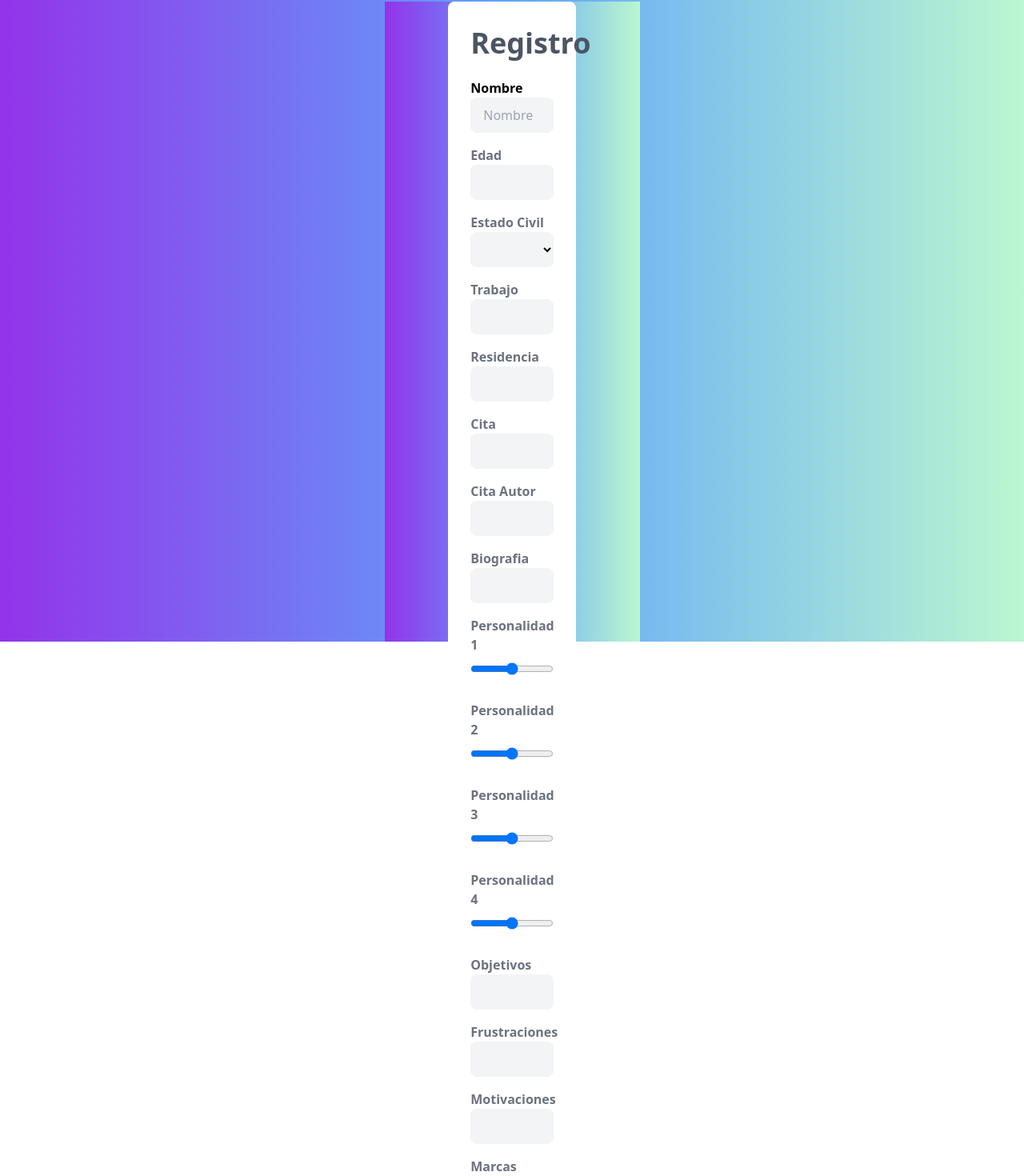
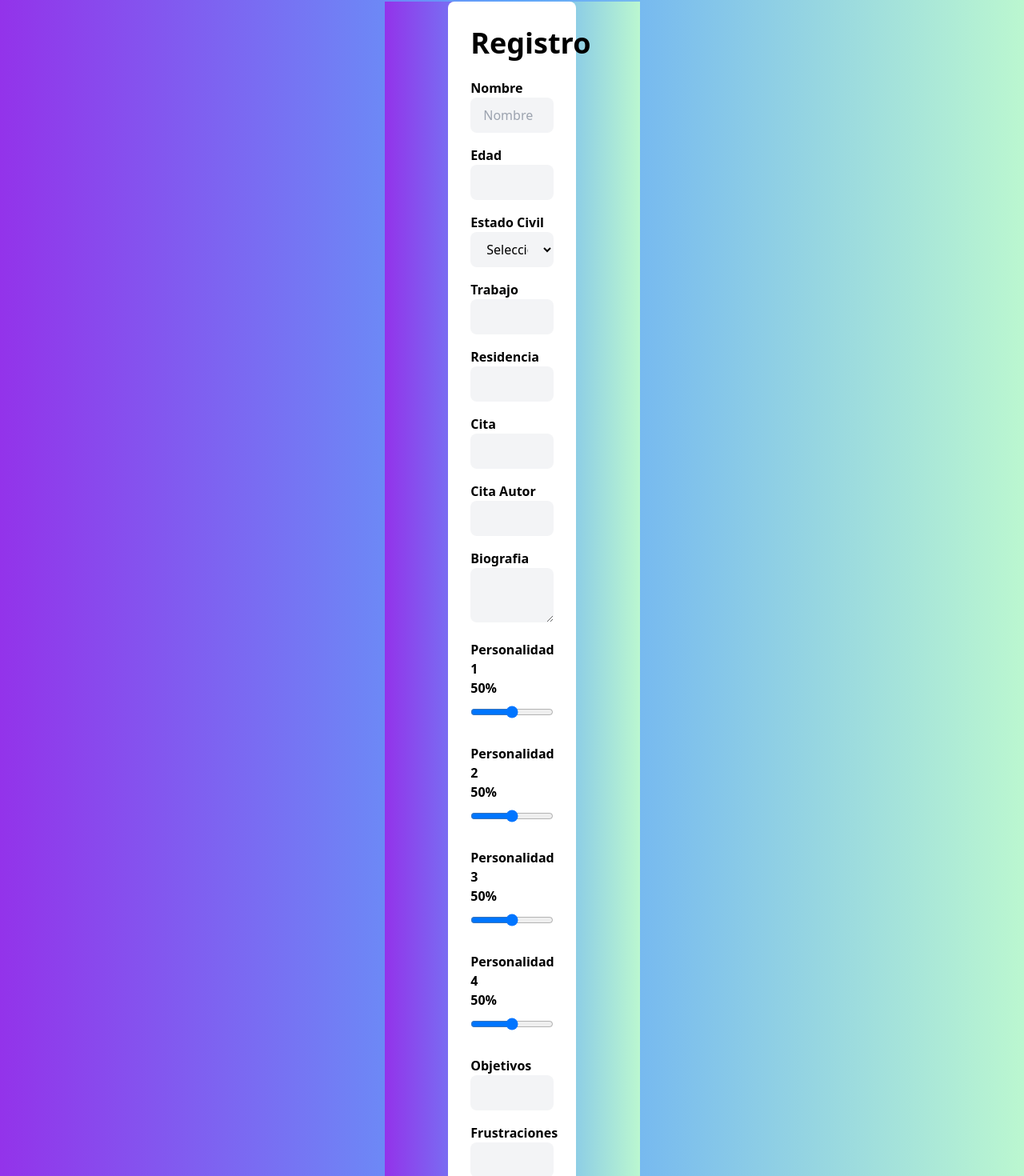
Before and after one commit to Yadira-Canche-Hernandez/SPA_PERSONASUXD, a Vue app: page /RegistroPersonas in a window 1280 px wide. Shown: the part 148-1618 px from the top of the page at 80% size. Built offline with nearby package versions, Linux system fonts and the light colour scheme.

Commit message:
Código completo

```diff
--- a/src/components/Bienvenida.vue
+++ b/src/components/Bienvenida.vue
@@ -7,7 +7,7 @@
     <div></div>
     <div class="w-full flex-col justify-items-center h-screen">
 
-        <img src="../components/icons/rick.jpg"  width="500" height="200" class="mx-auto">
+        <img src="../components/icons/persona.png"  width="500" height="200" class="mx-auto">
 
 
         <p class="text-center mt-5 text-xl">
--- a/src/components/RegistroPersonas.vue
+++ b/src/components/RegistroPersonas.vue
@@ -1,14 +1,10 @@
 <script>
-import axios from 'axios'
-import { getTransitionRawChildren } from 'vue';
-
+import axios from 'axios';
 
 
 export default {
-
     data() {
         return {
-
           //variables que va recibir
           Nombre: "",
           Edad: "",
@@ -18,27 +14,26 @@ export default {
           Cita: "",
           CitaAutor: "",
           Bio: "",
-      Personalidad1: "",
-      Personalidad2: "",
-      Personalidad3: "",
-      Personalidad4: "",
-      Objetivos: "",
+          Personalidad1: "50",
+          Personalidad2: "50",
+          Personalidad3: "50",
+          Personalidad4: "50",
+          Objetivos: [],
           Frustraciones: [],
           Motivaciones: [],
           Marcas: "",
 
-    }
+          //variable validaciones
+          validar:false
+        };
     },
-
     mounted() {
     },
-
     methods: {
 
         //Función para enviar informacion de una persona
         Registro() {
-      //if(this.validar== true){}
-      if(!isNaN (this.Nombre) === false && this.Nombre.length <201 && this.Nombre.length > 3 ) {
+          if(this.Validar()){
             axios
               .post("/api/guardarPersonasUxd.php", {
               //declaracion de variables del backend
@@ -58,19 +53,86 @@ export default {
               frustraciones: this.Frustraciones,
               motivaciones: this.Motivaciones,
               marcas: this.Marcas
-
             })
             .then((response) => {
             //comprobación de envio a la base de datos con numero 200
-        console.log(response.status)
+            console.log(response.status);
             });
           }
+
+        },
+
+        Validar(){
+          //nombre
+          if(this.Nombre != "" && !isNaN (this.Nombre) === false && this.Nombre.length <201 && this.Nombre.length > 2 ) {
+            console.log("el nombre es correcto")
+
+            //edad
+            if (this.Edad.length < 3 && this.Edad != ""){
+              console.log("edad existe")
+            }else{
+              console.log("no existe esa edad")
+            }
+
+            //Estado civil
+            if (this.EstadoCivil != ""){
+              console.log("si selecciono estado civil")
+            }else{
+              console.log("no selecciono estado civil")
+              return false
+            }
+
+            //Trabajo
+            if (this.Trabajo.length < 201 && this.Trabajo != "" && !isNaN (this.Trabajo) === false){
+              console.log("trabajo existe")
+            }else{
+              console.log("no existe trabajo")
+              return false
+            }
+
+            //Residencia
+            if (this.Residencia.length < 201 && this.Residencia != "" && !isNaN (this.Residencia) === false){
+              console.log("residencia existe")
+            }else{
+              console.log("no existe residencia")
+              return false
+            }
+
+            //Cita
+            if (this.Cita.length < 501 && this.Cita != "" && !isNaN (this.Cita) === false){
+              console.log("Cita existe")
+            }else{
+              console.log("Cita no existe")
+              return false
+            }
+
+            //CitaAutor
+            if (this.CitaAutor.length < 501 && this.CitaAutor != "" && !isNaN (this.CitaAutor) === false){
+              console.log("CitaAutor existe")
+            }else{
+              console.log("CitaAutor no existe")
+              return false
+            }
+
+            //Bio
+            if (this.Bio.length < 701 && this.Bio != "" && !isNaN (this.CitaAutor) === false){
+              console.log("Bio correcta")
+            }else{
+              console.log("Bio incorrecta")
+              return false
+            }
+
+          return true
+
+          }
           else{
-      console.log("es numerico")
-      console.log("es menor a 3")
+            console.log("No pude registrarlo")
+            return false
+          }
+
         }
     },
-  },
+
 }
 
 
@@ -78,29 +140,33 @@ export default {
 
 <template class="flex mx-auto">
 
-<div class="w-full h-screen bg-gradient-to-r from-purple-600 via-blue-400 to-green-200 flex justify-item-center">
+<div class="w-full h-full bg-gradient-to-r from-purple-600 via-blue-400 to-green-200 flex justify-item-center">
 
-    <div class="w-2/4 m-w-450 m-auto h-auto rounded-lg bg-white py-8 px-7">
+    <div class="w-2/4 m-w-450 m-auto h-auto rounded-lg bg-white py-8 px-7 mb-5">
 
-      <h1 class="text-4xl font-bold text-gray-600 text-center">Registro</h1>
-      <form class="w-full mt-6" method="get">
+      <h1 class="text-4xl font-bold text-black text-center">Registro</h1>
+
+      <form class="w-full mt-6">
+
         <div class="w-full">
           <label class="block text-black font-bold md:text-left my-2 md:mb-0">
             Nombre
           </label>
           <input type="text" v-model="Nombre" class="w-full py-2.5 px-4 rounded-lg bg-gray-100 focus:shadow focus:bg-white focus:outline-none" id="nombre" placeholder="Nombre"/>
         </div>
+
         <div class="w-full mt-4">
-          <label class="block text-gray-500 font-bold md:text-left my-2 md:mb-0" >
+          <label class="block text-black font-bold md:text-left my-2 md:mb-0" >
             Edad
           </label>
           <input type="text" v-model="Edad" class="w-full py-2.5 px-4 rounded-lg bg-gray-100 focus:shadow focus:bg-white focus:outline-none" id="edad" placeholder=""/>
         </div>
+
         <div class="w-full mt-4">
-          <label class="block text-gray-500 font-bold md:text-left my-2 md:mb-0">
+          <label class="block text-black font-bold md:text-left my-2 md:mb-0">
             Estado Civil
           </label>
-          <select v-model="selected" name="EstadoCivil" id="EstadoCivil"  class="w-full py-2.5 px-4 rounded-lg bg-gray-100 focus:shadow focus:bg-white focus:outline-none">
+          <select v-model="EstadoCivil" name="EstadoCivil" id="EstadoCivil"  class="w-full py-2.5 px-4 rounded-lg bg-gray-100 focus:shadow focus:bg-white focus:outline-none">
             <option disabled value="">Selecciona </option>
             <option value="1">Soltero</option>
             <option value="2">Casado </option>
@@ -109,94 +175,114 @@ export default {
             <option value="5">Unión libre</option>
             <option value="6">Viudo</option>
           </select>
+        </div>
 
-        </div>
         <div class="w-full mt-4">
-          <label class="block text-gray-500 font-bold md:text-left my-2 md:mb-0">
+          <label class="block text-black font-bold md:text-left my-2 md:mb-0">
             Trabajo
           </label>
           <input type="text" v-model="Trabajo" class="w-full py-2.5 px-4 rounded-lg bg-gray-100 focus:shadow focus:bg-white focus:outline-none" id="trabajo" placeholder=""/>
         </div>
+
         <div class="w-full mt-4">
-          <label class="block text-gray-500 font-bold md:text-left my-2 md:mb-0">
+          <label class="block text-black font-bold md:text-left my-2 md:mb-0">
             Residencia
           </label>
           <input type="text" v-model="Residencia" class="w-full py-2.5 px-4 rounded-lg bg-gray-100 focus:shadow focus:bg-white focus:outline-none" id="Residencia" placeholder=""/>
         </div>
+
         <div class="w-full mt-4">
-          <label class="block text-gray-500 font-bold md:text-left my-2 md:mb-0">
+          <label class="block text-black font-bold md:text-left my-2 md:mb-0">
             Cita
           </label>
           <input type="text" v-model="Cita" class="w-full py-2.5 px-4 rounded-lg bg-gray-100 focus:shadow focus:bg-white focus:outline-none" id="Cita" placeholder=""/>
         </div>
+
         <div class="w-full mt-4">
-          <label class="block text-gray-500 font-bold md:text-left my-2 md:mb-0">
+          <label class="block text-black font-bold md:text-left my-2 md:mb-0">
             Cita Autor
           </label>
           <input type="text" v-model="CitaAutor" class="w-full py-2.5 px-4 rounded-lg bg-gray-100 focus:shadow focus:bg-white focus:outline-none" id="CitaAutor" placeholder=""/>
         </div>
 
         <div class="w-full mt-4">
-          <label class="block text-gray-500 font-bold md:text-left my-2 md:mb-0">
+          <label class="block text-black font-bold md:text-left my-2 md:mb-0">
             Biografia
           </label>
-          <input type="text" v-model="Bio" class="w-full py-2.5 px-4 rounded-lg bg-gray-100 focus:shadow focus:bg-white focus:outline-none" id="Bio" placeholder=""/>
+          <textarea type="text" v-model="Bio" class="w-full py-2.5 px-4 rounded-lg bg-gray-100 focus:shadow focus:bg-white focus:outline-none" id="Bio" placeholder="">
+          </textarea>
         </div>
+
         <div class="w-full mt-4">
-          <label class="block text-gray-500 font-bold md:text-left my-2 md:mb-0">
+          <label class="block text-black font-bold md:text-left my-2 md:mb-0">
             Personalidad 1
+            <br>
+              {{ this.Personalidad1 }}%
           </label>
           <input type="range" v-model="Personalidad1" class="w-full py-2.5 px-4 rounded-lg bg-gray-100 focus:shadow focus:bg-white focus:outline-none" id="Personalidad1" placeholder="" typeof="slider" min="0" max="100"/>
         </div>
+
         <div class="w-full mt-4">
-          <label class="block text-gray-500 font-bold md:text-left my-2 md:mb-0">
+          <label class="block text-black font-bold md:text-left my-2 md:mb-0">
             Personalidad 2
+            <br>{{ this.Personalidad2 }}%
           </label>
           <input type="range" v-model="Personalidad2" class="w-full py-2.5 px-4 rounded-lg bg-gray-100 focus:shadow focus:bg-white focus:outline-none" id="Personalidad2" placeholder="" typeof="slider" min="0" max="100"/>
         </div>
+
         <div class="w-full mt-4">
-          <label class="block text-gray-500 font-bold md:text-left my-2 md:mb-0">
+          <label class="block text-black font-bold md:text-left my-2 md:mb-0">
              Personalidad 3
+             <br>
+             {{ this.Personalidad3 }}%
           </label>
           <input type="range" v-model="Personalidad3" class="w-full py-2.5 px-4 rounded-lg bg-gray-100 focus:shadow focus:bg-white focus:outline-none" id="Personalidad3" placeholder="" typeof="slider" min="0" max="100"/>
         </div>
+
         <div class="w-full mt-4">
-          <label class="block text-gray-500 font-bold md:text-left my-2 md:mb-0">
+          <label class="block text-black font-bold md:text-left my-2 md:mb-0">
             Personalidad 4
+            <br>
+            {{ this.Personalidad4 }}%
           </label>
           <input type="range" v-model="Personalidad4" class="w-full py-2.5 px-4 rounded-lg bg-gray-100 focus:shadow focus:bg-white focus:outline-none" id="Personalidad4" placeholder="" typeof="slider" min="0" max="100"/>
         </div>
+
         <div class="w-full mt-4">
-          <label class="block text-gray-500 font-bold md:text-left my-2 md:mb-0">
+          <label class="block text-black font-bold md:text-left my-2 md:mb-0">
             Objetivos
           </label>
           <input type="text" v-model="Objetivos" class="w-full py-2.5 px-4 rounded-lg bg-gray-100 focus:shadow focus:bg-white focus:outline-none" id="Objetivos" placeholder=""/>
         </div>
+
         <div class="w-full mt-4">
-          <label class="block text-gray-500 font-bold md:text-left my-2 md:mb-0">
+          <label class="block text-black font-bold md:text-left my-2 md:mb-0">
             Frustraciones
           </label>
           <input type="text" v-model="Frustraciones" class="w-full py-2.5 px-4 rounded-lg bg-gray-100 focus:shadow focus:bg-white focus:outline-none" id="Frustraciones" placeholder=""/>
         </div>
+
         <div class="w-full mt-4">
-          <label class="block text-gray-500 font-bold md:text-left my-2 md:mb-0">
+          <label class="block text-black font-bold md:text-left my-2 md:mb-0">
             Motivaciones
           </label>
           <input type="text" v-model="Motivaciones" class="w-full py-2.5 px-4 rounded-lg bg-gray-100 focus:shadow focus:bg-white focus:outline-none" id="Motivaciones" placeholder=""/>
         </div>
+
         <div class="w-full mt-4">
-          <label class="block text-gray-500 font-bold md:text-left my-2 md:mb-0">
+          <label class="block text-black font-bold md:text-left my-2 md:mb-0">
             Marcas
           </label>
-          <input type="text" v-model="Marcas" class="w-full py-2.5 px-4 rounded-lg bg-gray-100 focus:shadow focus:bg-white focus:outline-none" id="Marcas" placeholder=""/>
+          <input type="text" v-model="Marcas" class="w-full py-2.5 px-4 rounded-lg bg-gray-100 focus:shadow focus:bg-white focus:outline-none" id="Marcas" placeholder="Separa por comas"/>
         </div>
         <!--Botones paginas-->
-        <div  class="flex justify-center items-center space-x-4 text-base my-8">
+        <div class="flex justify-center items-center space-x-4 text-base my-8">
             <!--Pagina anterior-->
-            <button @click="Registro()" class="h-14 mx-2 sm:h-10 px-7 font-semibold rounded-md bg-slate-800 text-white my-2 justify-center shadow-xl hover:shadow-inner transition duration-500 ease-in-out  transform hover:-translate-x hover:scale-105" type="submit">Enviar </button>
+            <button @click="Registro()" class="h-14 mx-2 sm:h-10 px-7 font-semibold rounded-md bg-slate-800 text-white my-2 justify-center shadow-xl hover:shadow-inner transition duration-500 ease-in-out  transform hover:-translate-x hover:scale-105" type="button">Enviar </button>
         </div>
       </form>
     </div>
+
   </div>
 
 </template>
```
Also changed, not shown: public/RickandMorty.png (deleted), src/components/icons/persona.png (added). Lines whose indentation alone changed are shown as unchanged.
